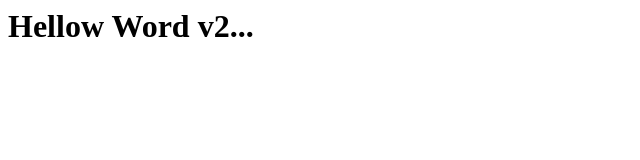
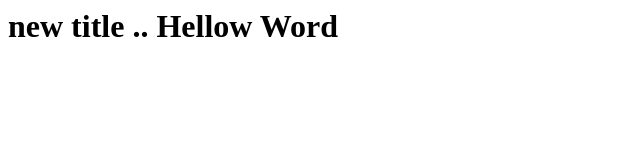
Before and after one commit to yamupas/hellow-word-unir, a plain HTML site: page index.html in a window 1280 px wide. Shown: the whole page, without its empty margins (0-640 px from the left). Drawn offline with Linux system fonts and the light colour scheme.

Commit message:
Se modifico titulo

```diff
--- a/index.html
+++ b/index.html
@@ -1 +1 @@
-<h1>Hellow Word  v2...</h1>
+<h1>new title .. Hellow Word </h1>
```
